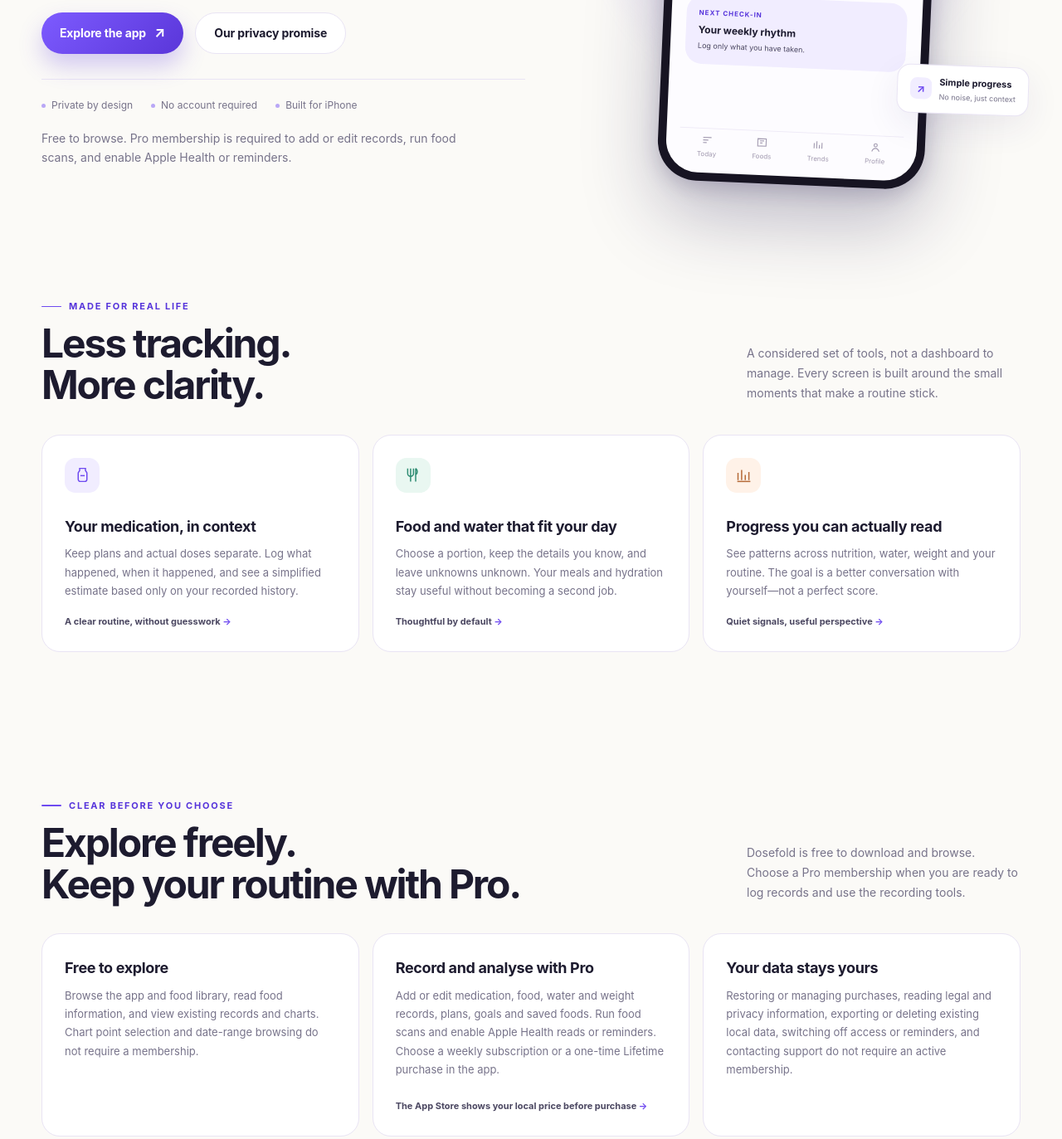
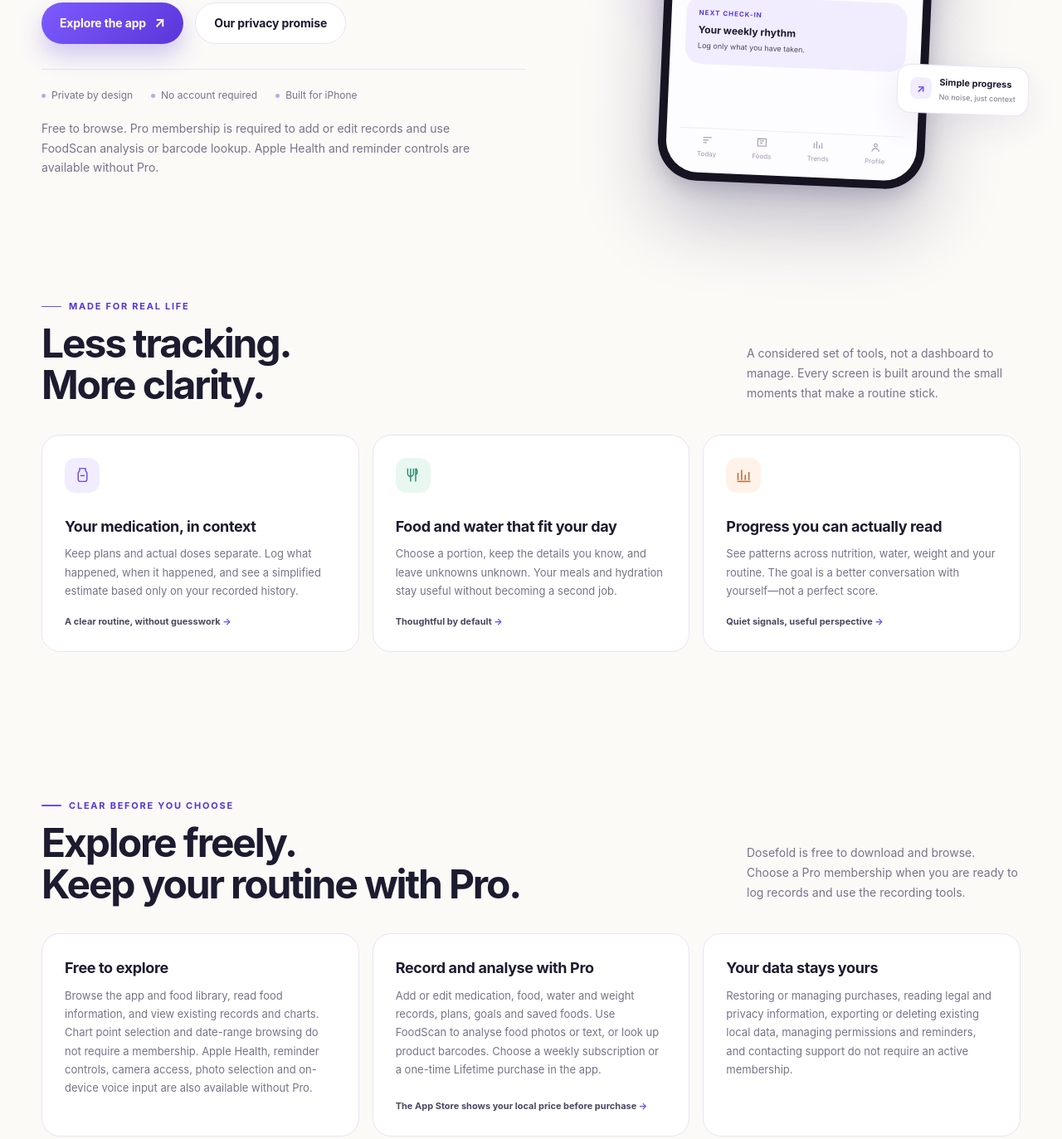
Before and after one commit to chene9224-crypto/dosefold-site, a plain HTML site: page index.html in a window 1280 px wide. Shown: the part 589-1962 px from the top of the page at 83% size. Drawn offline with Linux system fonts and the light colour scheme.

Commit message:
Clarify free system capabilities and Pro services

```diff
--- a/index.html
+++ b/index.html
@@ -45,7 +45,7 @@
             <span><i class="dot"></i>No account required</span>
             <span><i class="dot"></i>Built for iPhone</span>
           </div>
-          <p class="membership-note">Free to browse. Pro membership is required to add or edit records, run food scans, and enable Apple Health or reminders.</p>
+          <p class="membership-note">Free to browse. Pro membership is required to add or edit records and use FoodScan analysis or barcode lookup. Apple Health and reminder controls are available without Pro.</p>
         </div>
 
         <div class="hero-art" aria-label="Preview of the Dosefold iPhone app">
@@ -146,16 +146,16 @@
       <div class="feature-grid">
         <article class="feature">
           <h3>Free to explore</h3>
-          <p>Browse the app and food library, read food information, and view existing records and charts. Chart point selection and date-range browsing do not require a membership.</p>
+          <p>Browse the app and food library, read food information, and view existing records and charts. Chart point selection and date-range browsing do not require a membership. Apple Health, reminder controls, camera access, photo selection and on-device voice input are also available without Pro.</p>
         </article>
         <article class="feature">
           <h3>Record and analyse with Pro</h3>
-          <p>Add or edit medication, food, water and weight records, plans, goals and saved foods. Run food scans and enable Apple Health reads or reminders. Choose a weekly subscription or a one-time Lifetime purchase in the app.</p>
+          <p>Add or edit medication, food, water and weight records, plans, goals and saved foods. Use FoodScan to analyse food photos or text, or look up product barcodes. Choose a weekly subscription or a one-time Lifetime purchase in the app.</p>
           <div class="feature-note">The App Store shows your local price before purchase</div>
         </article>
         <article class="feature">
           <h3>Your data stays yours</h3>
-          <p>Restoring or managing purchases, reading legal and privacy information, exporting or deleting existing local data, switching off access or reminders, and contacting support do not require an active membership.</p>
+          <p>Restoring or managing purchases, reading legal and privacy information, exporting or deleting existing local data, managing permissions and reminders, and contacting support do not require an active membership.</p>
         </article>
       </div>
     </section>
@@ -208,7 +208,7 @@
           <span class="eyebrow">Say hello</span>
           <h2>Questions, feedback, or just curious?</h2>
           <p>We read every message. For support, privacy requests or partnership questions, contact us directly.</p>
-          <p class="pro-note"><strong>Dosefold Pro</strong> is required for adding or editing records, food scans, and enabling Health reads or reminders. Browsing and essential data controls stay accessible without an active membership. Choose weekly or one-time Lifetime access; the App Store shows current pricing and applicable terms before you buy.</p>
+          <p class="pro-note"><strong>Dosefold Pro</strong> is required for adding or editing records, FoodScan analysis and barcode lookup. Apple Health, reminder controls and device input are available without Pro. Browsing and essential data controls stay accessible without an active membership. Choose weekly or one-time Lifetime access; the App Store shows current pricing and applicable terms before you buy.</p>
         </div>
         <div class="contact-actions">
           <a class="button primary" href="mailto:erchen735@gmail.com?subject=Dosefold%20enquiry">Email us <span class="arrow">↗</span></a>
```
Also changed, not shown: privacy/index.html (+1 -1 lines), terms/index.html (+2 -2 lines), 1 other file.
